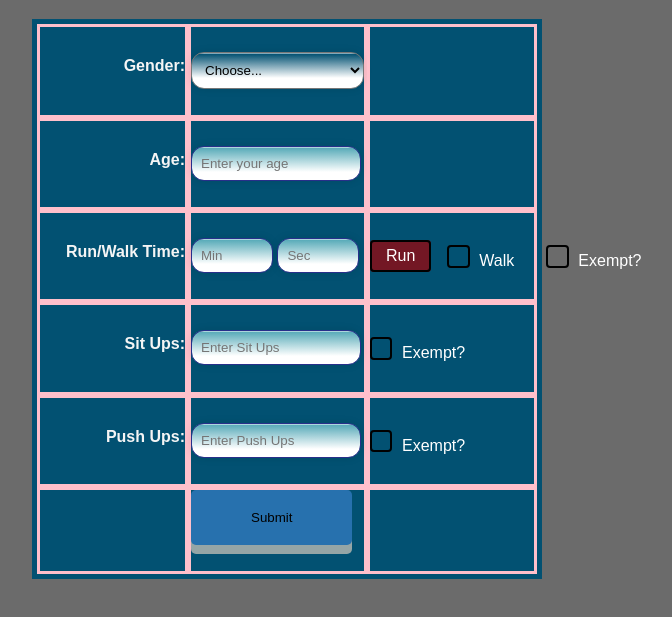
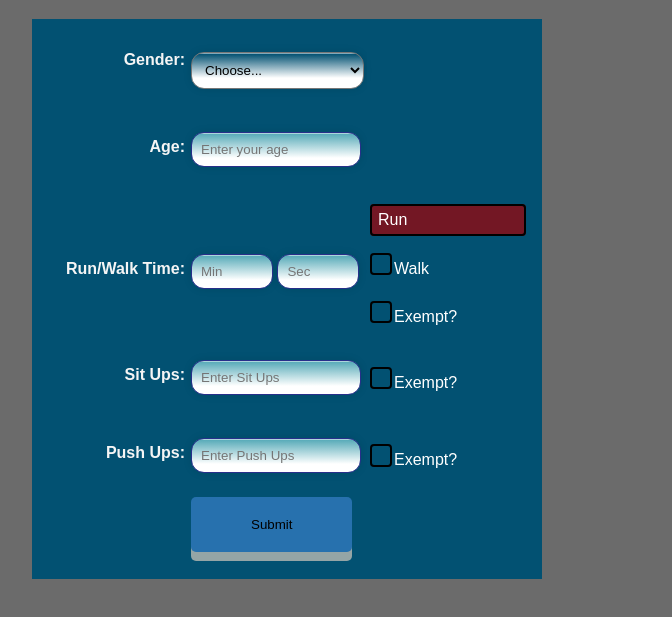
Before and after one commit to Aaron-m-ram/pt-calculator-app, a website: page Form.html in a window 1280 px wide. Shown: the part 61-678 px from the top of the page, without its empty margins (353-1025 px from the left). Drawn offline with nearby package versions, Linux system fonts and the light colour scheme.

Commit message:
Fixed vertical alignment for radio buttons
vertical alignment for radio buttons

```diff
--- a/Form.html
+++ b/Form.html
@@ -44,7 +44,7 @@
     <div class="grid-item" id="6"></div>
 
     <div class="grid-item" id="id7">
-      <label class="label">
+      <label class="runWalkLabel">
         Run/Walk Time:
       </label>
     </div>
@@ -60,7 +60,7 @@
       <input type="radio" name="cb" id="RunTime" checked/>
       <label class="waiverLabel"for="RunTime" >Run</label>
       <input type="radio" name="cb" id="WalkTime" />
-      <label class="waiverLabel"for="WalkTime">Walk</label><br>
+      <label class="waiverLabel"for="WalkTime">Walk</label>
       <input type="radio" name="cb" id="Exempt" />
       <label class="waiverLabel"for="Exempt">Exempt?</label>
     </div>
--- a/index.css
+++ b/index.css
@@ -29,7 +29,7 @@ h1{
 }
  .grid-item {
   /* border: 5px solid #025172; */
-  border: 3px solid pink;
+  border: 3px solid #025172;
  /*  background-color: indianred;
   text-align: left; */
  }
@@ -104,7 +104,7 @@ input[type="checkbox"] {
 
 
 .grid-item.waiver {
-  display: flex;
+  display: grid;
   align-items: center;
 }
 input[type="radio"] {
@@ -120,9 +120,9 @@ input[type="checkbox"] {
 .waiverLabel {
   position: relative;
   margin-top: 10px;
-  margin-right: 1em;
-  padding-left: 2em;
-  padding-right: 1em;
+  margin-right: 0.5em;
+  padding-left: 1.5em;
+  padding-right: 0.5em;
   line-height: 2;
   cursor: pointer;
   color: white;
@@ -142,14 +142,13 @@ input[type="checkbox"] {
 }
 /* Checked */
 input[type="radio"]:checked + .waiverLabel {
-  padding-left: 1em;
+  padding-left: 0.5em;
   background: #99050abf;
   color: white;
   border-radius: 0.25em;
-  margin-bottom: 10px;
 }
 input[type="checkbox"]:checked + .waiverLabel {
-  padding-left: 1em;
+  padding-left: 0.5em;
   background: #99050abf;
   color: white;
   border-radius: 0.25em;
@@ -177,8 +176,14 @@ input[type="checkbox"]:checked + .waiverLabel:before {
 
 
 .label{
-  margin-top: 30px;
+  margin-top: 24px;
   float: right;
+  color: whitesmoke;
+  font-weight: bolder;
+}
+.runWalkLabel{
+  margin-top: 69px;
+  float:right;
   color: whitesmoke;
   font-weight: bolder;
 }
@@ -192,7 +197,7 @@ input[type="checkbox"]:checked + .waiverLabel:before {
 }
 
 .input{
-  margin-top: 25px;
+  margin-top: 18px;
   padding: 9px;
   border: solid 1px #282f8a;
   outline: 0;
@@ -208,7 +213,7 @@ input[type="checkbox"]:checked + .waiverLabel:before {
 /* I need the boxes smaller for time that is why there are two inputs */
 .inputTime{
   padding: 9px;
-  margin-top: 25px;
+  margin-top: 63px;
   border: solid 1px #282f8a;
   outline: 0;
   background: -webkit-gradient(linear, left top, left 25, from(#FFFFFF), color-stop(4%, #59abb9), to(#FFFFFF));
@@ -222,7 +227,7 @@ input[type="checkbox"]:checked + .waiverLabel:before {
 
 .walkTime{
   padding: 9px;
-  margin-top: 25px;
+  margin-top: 63px;
   border: solid 1px #5e5959;
   outline: 0;
   /*background: -webkit-gradient(linear, left top, left 25, from(#FFFFFF), color-stop(4%, #59abb9), to(#FFFFFF)); */
@@ -235,7 +240,7 @@ input[type="checkbox"]:checked + .waiverLabel:before {
 }
 
 .waiverCheckedInput{
-  margin-top: 25px;
+  margin-top: 18px;
   padding: 9px;
   border: solid 1px #5e5959;
   outline: 0;
```
